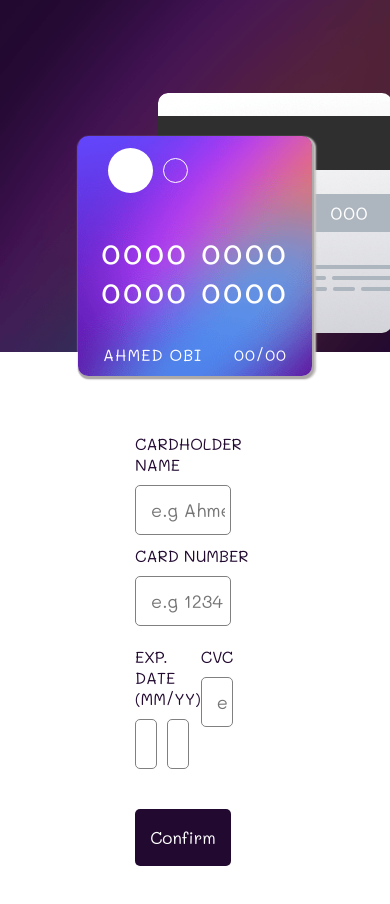
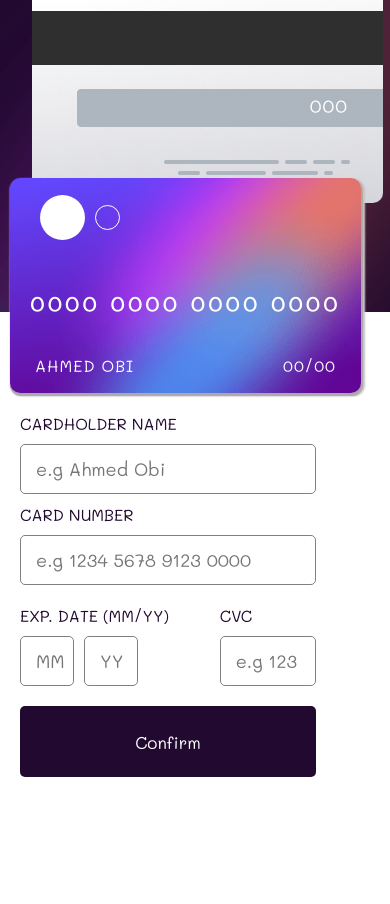
Before and after one commit to Olisegreat/Interaction-Card, a plain HTML site: page index.html in a window 390 px wide. Drawn offline with Linux system fonts and the light colour scheme.

Commit message:
next commit

```diff
--- a/app.js
+++ b/app.js
@@ -71,7 +71,6 @@ HoldersCardNumber.addEventListener("keyup", (k)=>{
         HoldersCardNumber.value = HoldersCardNumber.value + " "
     }
     showOnce(k,showCardNum)
-
     isValid()
 })
 expiryMonth.addEventListener("keyup",(k)=>{
@@ -88,7 +87,9 @@ cvc.addEventListener("keyup",(k)=>{
 })
 
 confirmBtn.addEventListener("click",()=>{
+
     showName.innerHTML =  HoldersName.value.toUpperCase()
+
     showCardNum.innerHTML = HoldersCardNumber.value
     showExpiryMonth.innerHTML =  expiryMonth.value
     showExpiryYear.innerHTML = expiryYear.value
--- a/style.css
+++ b/style.css
@@ -260,3 +260,39 @@ label {
         width: 100%;
     }
 }
+@media screen and (max-width: 480px) {
+  .cards{
+    width: 90%;
+    margin: 0;
+     margin-top: 150px;
+    margin-left: 10px;
+  }
+  .cards-img1-cont{
+    bottom: -50%;
+    height: 215px;
+  }
+  .cards-img2-cont{
+    top: -100%;
+    left: 22px;
+    height: 215px;
+  }
+  .card-num{
+    font-size: 23px;
+  }
+  .card-owner-details{
+    padding: 0;
+  }
+  .form{
+    padding-left: 20px;
+
+  }
+  .confirm-btn{
+    margin-top: 0px;
+  }
+  .continue-btn{
+    margin-top: 10px;
+  }
+  .show-cvc{
+    padding-top: 21px;
+  }
+}
```
